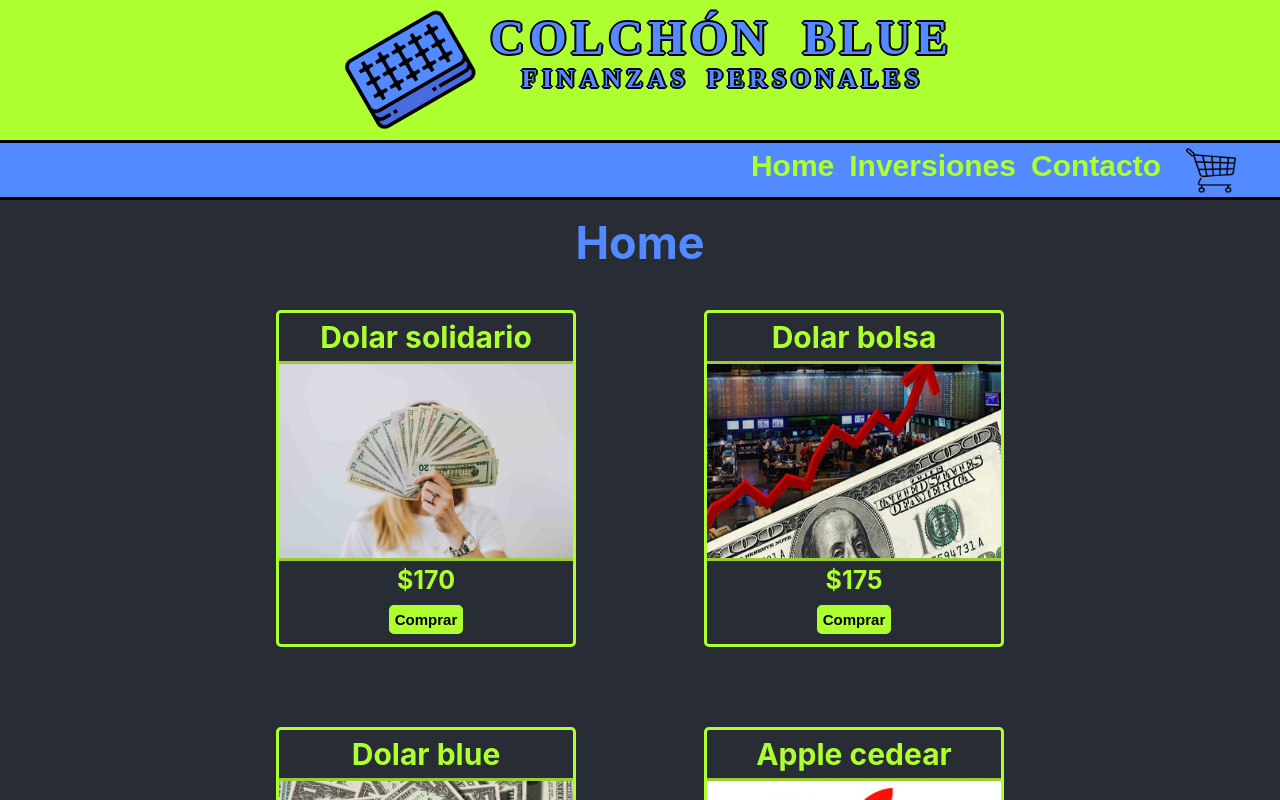
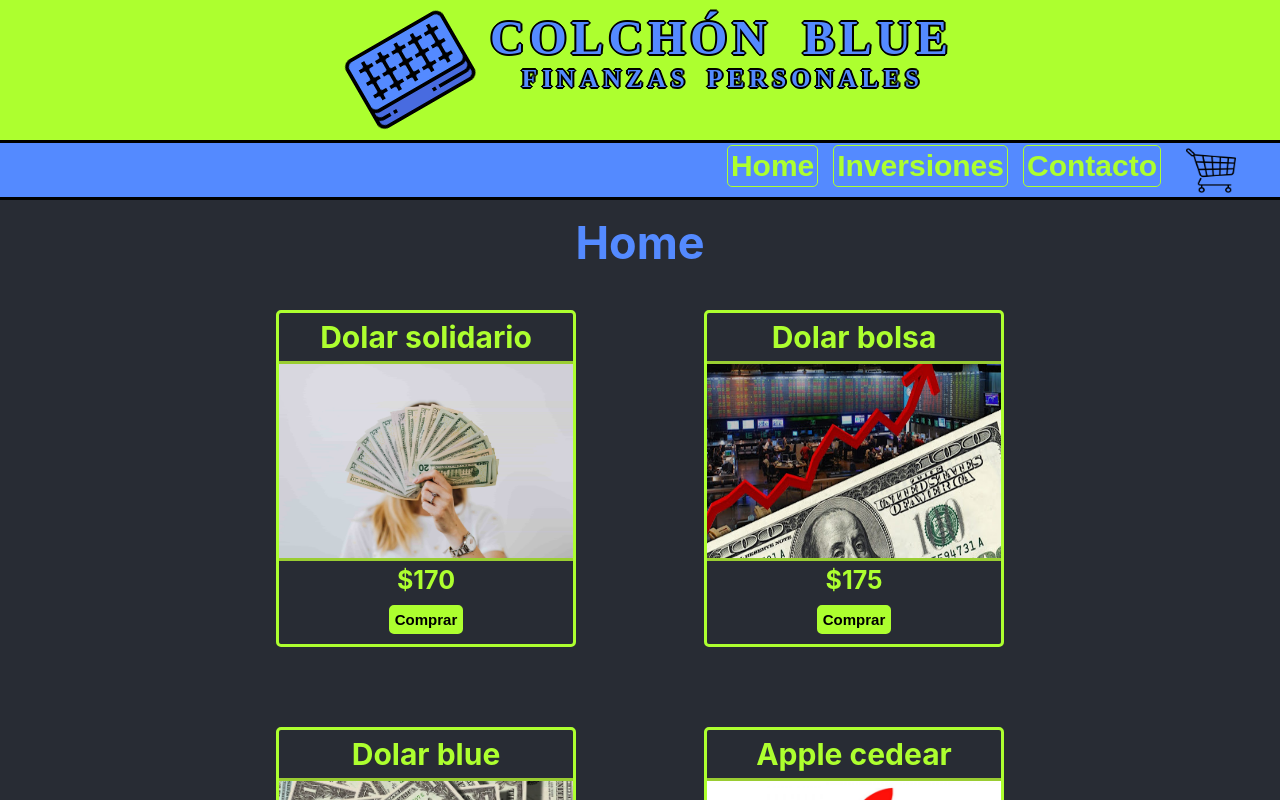
Before and after one commit to Nahukre/React-ColchonBlue-AlejandroKreser, a React (Create React App) app: page / in a window 1280 px wide. Shown: the top 800 px of the page. Built offline with nearby package versions, Linux system fonts and the light colour scheme; a web font is replaced by a local one.

Commit message:
navBar estilos

```diff
--- a/src/App.js
+++ b/src/App.js
@@ -1,4 +1,3 @@
-// import logo from "./logo.svg";
 import "./App.css";
 import { NavBar } from "./components/NavBar/NavBar";
 import { ItemListContainer } from "./components/ItemListContainer/ItemListContainer";
@@ -7,6 +6,8 @@ import { Contacto } from "./pages/Contacto/Contacto";
 import Inversiones from "./pages/Inversiones/Inversiones";
 import { Footer } from "./components/Footer/Footer";
 import ItemDetailContainer from "./components/ItemDetailContainer/ItemDetailContainer";
+import { CartContext } from "./contexts/cartContext";
+
 
 function App() {
 
@@ -40,6 +41,7 @@ function App() {
           </div>
         </Route>
       </Switch>
+      {/* <CartContext.Provider /> */}
       <Footer />
     </BrowserRouter>
     </>
--- a/src/components/NavBar/NavBar.css
+++ b/src/components/NavBar/NavBar.css
@@ -1,4 +1,3 @@
-/* navBar estilos */
 .encabezado__index {
     background-color: greenyellow;
     margin: 0px;
@@ -76,9 +75,7 @@
 
 .menu__items--font:hover {
     color: #053191;
-}
-ul .menu__items--font li ul li .subItem{
-    text-align: left;
+    transition: all 1s;
 }
 
 ul.menu__items--font li .item {
@@ -91,14 +88,12 @@ ul.menu__items--font li .item {
     color: greenyellow;
     text-decoration: none;
 }
+
 ul.menu__items--font li .item:hover {
     color: rgb(67, 95, 25);
 }
+
 li {
-    position: relative;
-    display: inline-block;
-}
-.Item {
     position: relative;
     display: inline-block;
 }
@@ -107,33 +102,38 @@ nav li a {
     text-decoration: none;
     font-size: 20px;
     color: greenyellow;
-}
-nav ul li ul a {
-    text-align: left;
-    position: relative;
-    display: inline;
-
+    border-radius: 5px;
+    border: solid;
+    border-width: 1px;
+    border-color: greenyellow;
+    padding: 3px;
 }
 
-li li.item {
-    border-bottom: solid;
-    border-top: solid;
-    border-color: black;
-    height: 50px;
+nav li ul {
+    background-color: transparent;
+}
+nav li ul li {
+    margin-bottom: 15px;
+}
+nav li ul li a {
+    margin-left: 15px;
+    background-color: #548aff;
+    border-radius: 5px;
+    border: solid;
+    border-width: 1px;
+    border-color: greenyellow;
+    padding: 3px;
+}
+nav li ul li a:hover {
+    color: rgb(67, 95, 25);
 }
 
-ul li .item {
-    display: block;
-}
 ul li ul {
     display:none;
 	position:absolute;
+    text-align: left;
 }
 
 ul li:hover ul {
     display:block;
 }
-
-ul li ul li {
-    position:relative;
-}
--- a/src/components/NavBar/NavBar.js
+++ b/src/components/NavBar/NavBar.js
@@ -14,6 +14,7 @@ export const NavBar = () => {
                 <div className="encabezado__subnombre">finanzas personales</div>
             </div>
         </header>
+        <div className="contenedorNav">
         <nav>
             <ul className="menu__items--font">
                 <li><NavLink activeClassName="active" className="item"  to="/">Home </NavLink>
@@ -28,6 +29,7 @@ export const NavBar = () => {
                 <CartWidget/>
             </ul>
         </nav>
+        </div>
         </>
     );
 }
```
Also changed, not shown: src/contexts/cartContext.js (added, +18 -0 lines).
